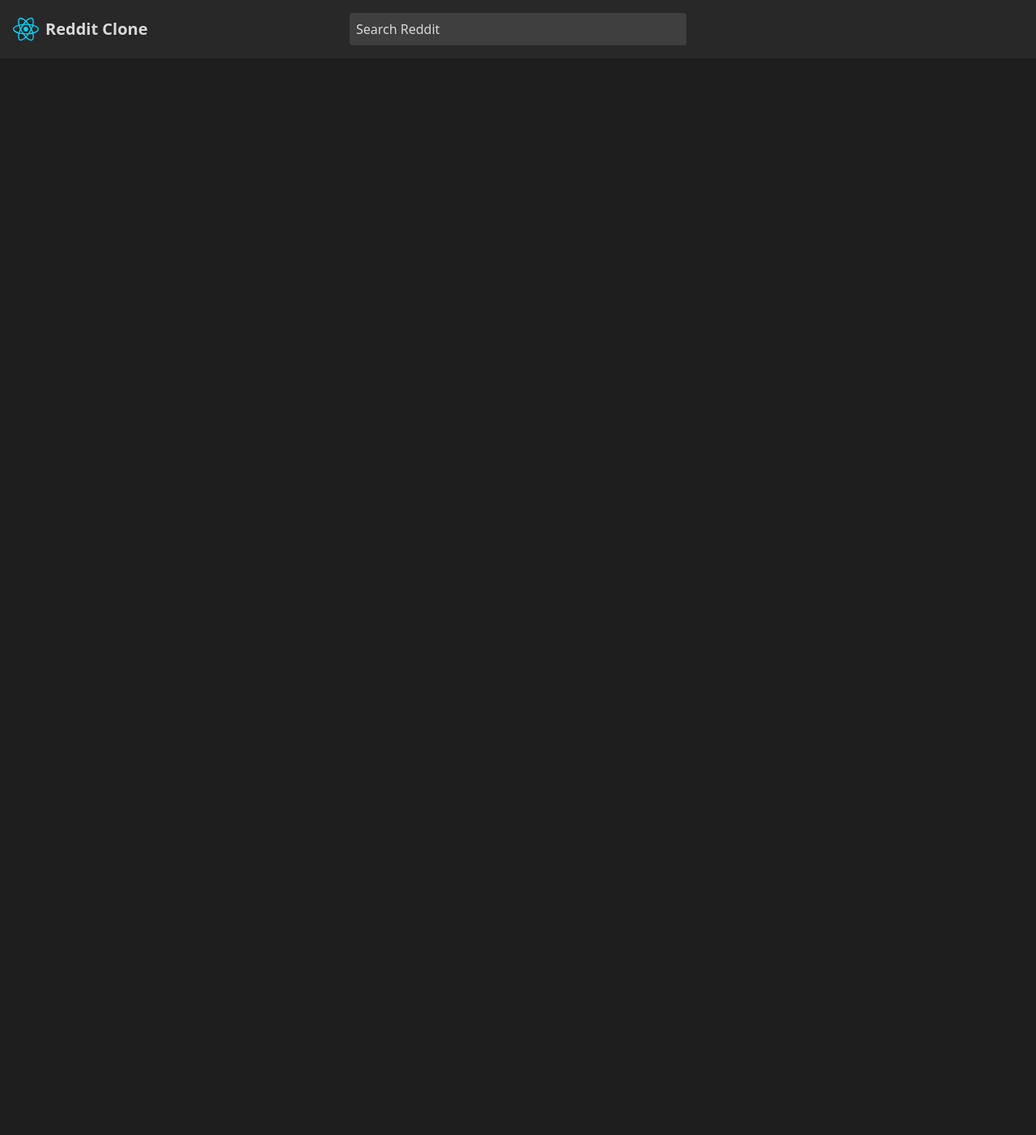
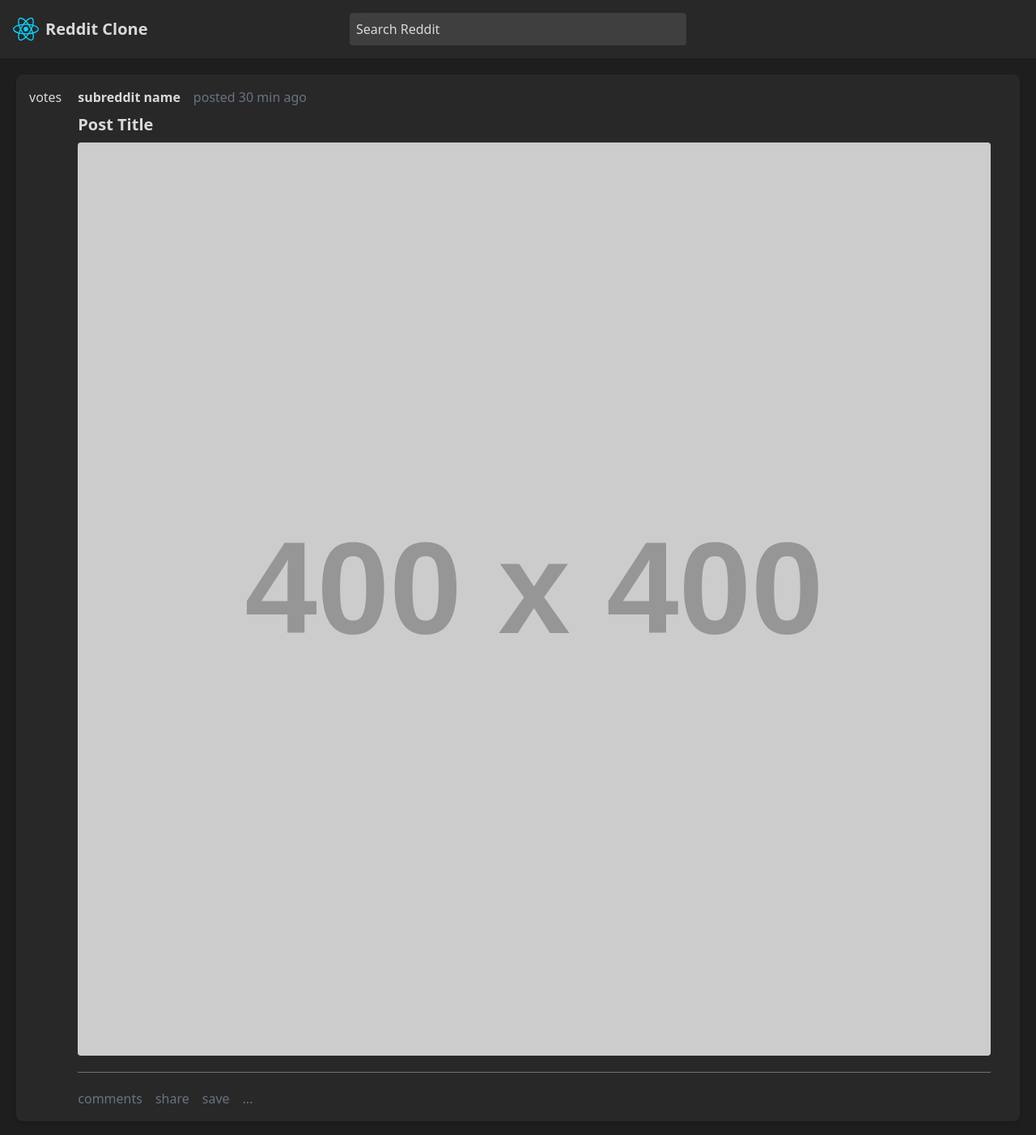
Before and after one commit to ocastorena/reddit-client-clone, a React (Vite) app: page / in a window 1280 px wide. Shown: the top 1402 px of the page at 81% size. Before the commit the page ends 800 px from the top, so only its background shows below. Built offline with nearby package versions, Linux system fonts and the light colour scheme.

Commit message:
Add Card component

```diff
--- a/src/App.jsx
+++ b/src/App.jsx
@@ -1,9 +1,16 @@
 import Navbar from "./components/Navbar";
+import Card from "./components/Card";
 
 function App() {
   return (
     <>
-      <Navbar />
+      <header className="bg-dark p-4">
+        <Navbar />
+      </header>
+      <body className="m-5">
+        <Card />
+      </body>
+      <footer></footer>
     </>
   );
 }
--- /dev/null
+++ b/src/components/Card.jsx
@@ -0,0 +1,32 @@
+import React from "react";
+
+const Card = ({ redditPost }) => {
+  return (
+    <div className="flex bg-dark p-4 rounded-lg shadow-md text-light ml-0">
+      <div className="flex-shrink-0 flex flex-col items-center">
+        <div>votes</div>
+      </div>
+      <div className="ml-5 mr-5 w-full">
+        <div className="flex items-center space-x-4">
+          <h4 className="font-bold">subreddit name</h4>
+          <p className="text-gray-500">posted 30 min ago</p>
+        </div>
+        <h3 className="text-xl font-semibold mt-2">Post Title</h3>
+        <img
+          src="https://placehold.co/400"
+          alt="Post"
+          className="w-full h-auto mt-2 rounded"
+        />
+        <div className="border-t border-gray-500 mt-5"></div>
+        <div className="flex items-center space-x-4 mt-5 text-gray-500">
+          <p>comments</p>
+          <p>share</p>
+          <p>save</p>
+          <p>...</p>
+        </div>
+      </div>
+    </div>
+  );
+};
+
+export default Card;
--- a/src/components/Navbar.jsx
+++ b/src/components/Navbar.jsx
@@ -2,7 +2,6 @@ import React from "react";
 
 const Navbar = () => {
   return (
-    <header className="bg-dark p-4">
     <nav className="grid grid-cols-3 items-center">
       <div className="flex items-center">
         <img src="src/assets/react.svg" alt="logo" className="h-8 w-8 mr-2" />
@@ -19,7 +18,6 @@ const Navbar = () => {
         {/* Add any additional elements here, like user profile or settings icon */}
       </div>
     </nav>
-    </header>
   );
 };
 
```
Lines whose indentation alone changed are shown as unchanged.
